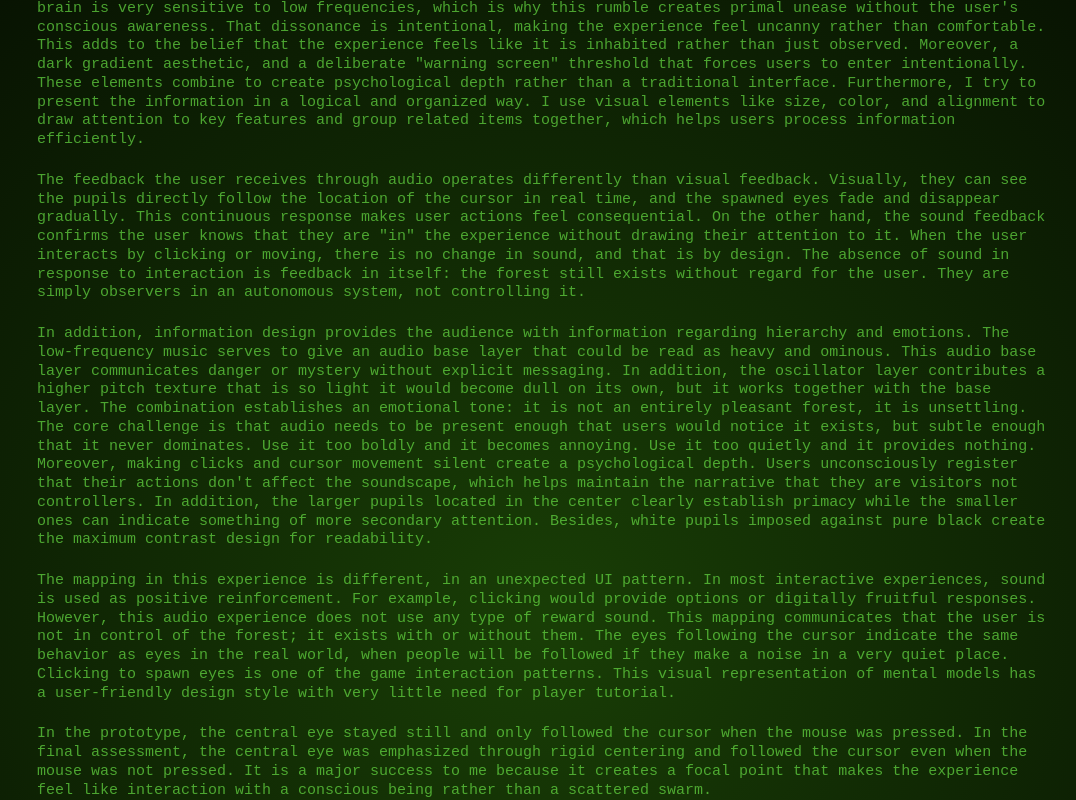
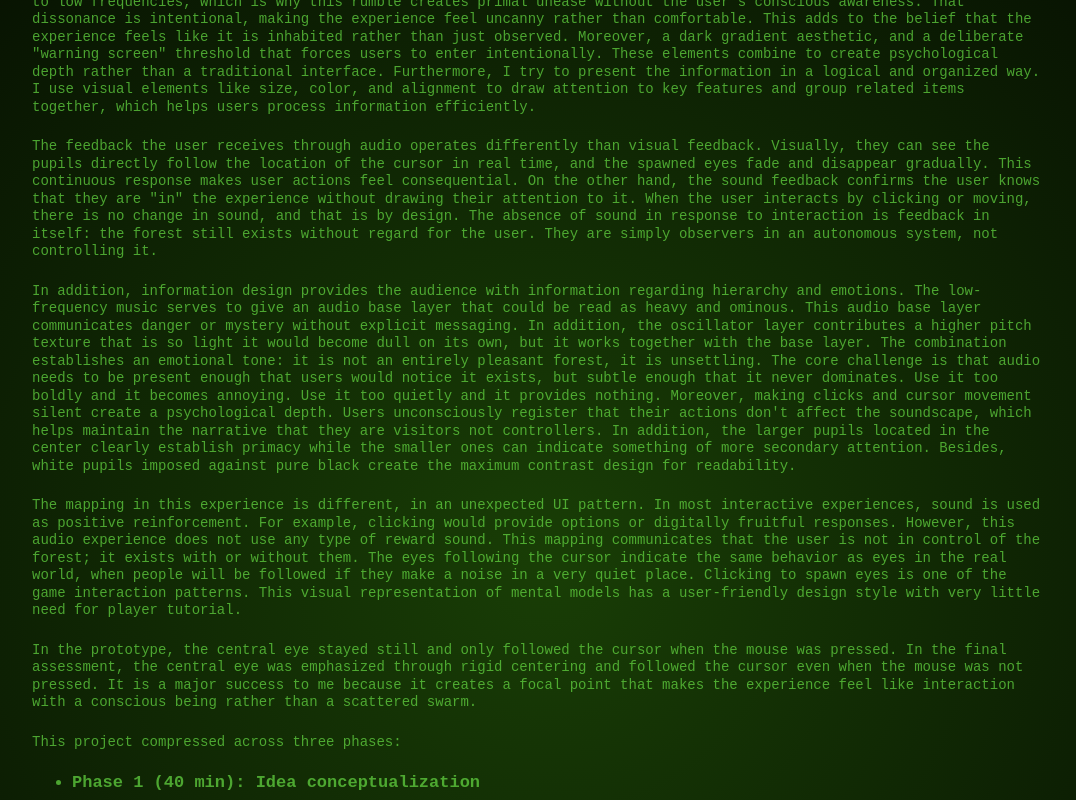
Before and after one commit to Senna03-n/Documentation, a plain HTML site: page index.html in a window 1280 px wide. Shown: the part 400-1200 px from the top of the page, without its empty margins (93-1169 px from the left). Drawn offline with Linux system fonts and the light colour scheme.

Commit message:
Update style.css

```diff
--- a/style.css
+++ b/style.css
@@ -9,8 +9,8 @@
 }
 body {
     margin-top: 100px;
-    margin-left: 130px;
-    margin-right: 135px;
+    margin-left: 125px;
+    margin-right: 140px;
     margin-bottom: 200px;
     background: radial-gradient(circle at 50% 50%, #193e06 0%, #000000 100%);
  }
@@ -49,7 +49,7 @@ nav {
 p {
   color: rgba(98, 209, 64, 0.748);
   font-family: monospace;
-  font-size: 15px;
+  font-size: 14px;
   line-height: 1.25;
   margin-bottom: 22px;
 }
@@ -57,6 +57,6 @@ p {
 li {
   color: rgba(98, 209, 64, 0.748);
   font-family: monospace;
-  font-size: 15px;
+  font-size: 17px;
   font-weight: bold;
 }
```
